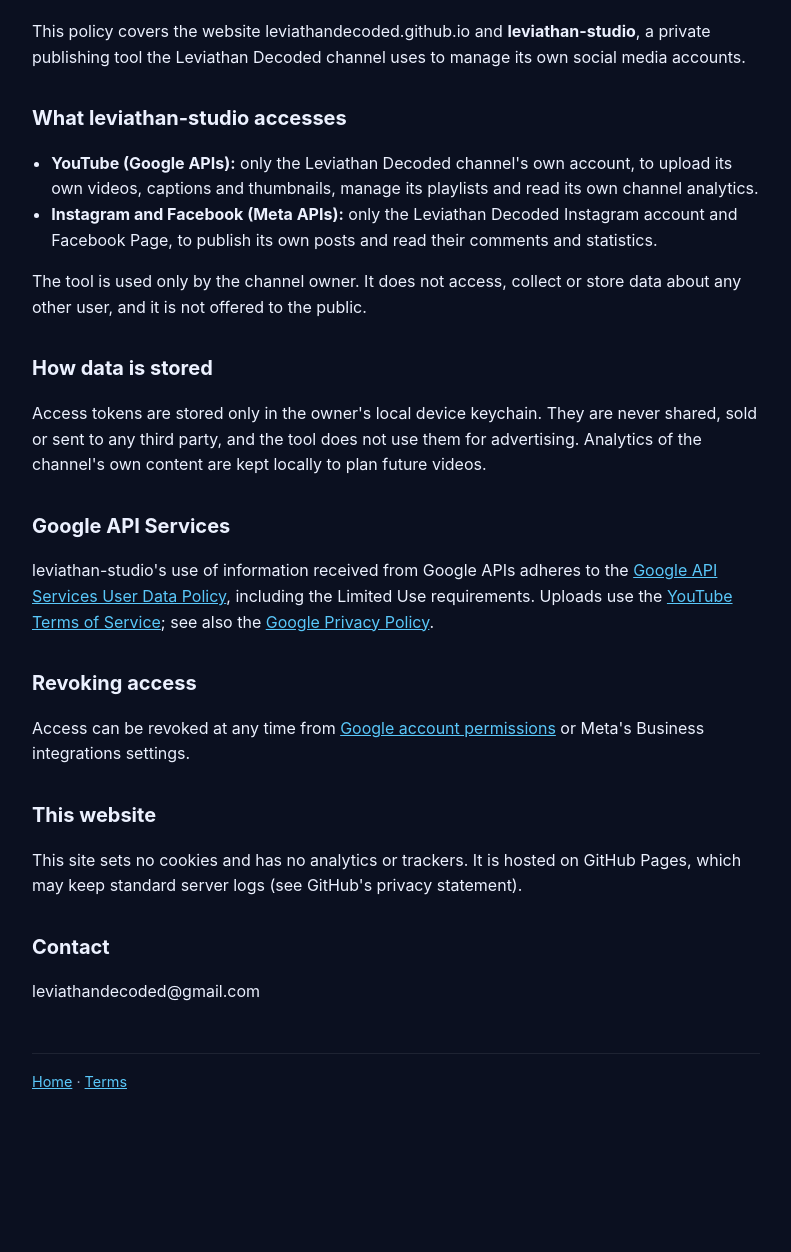
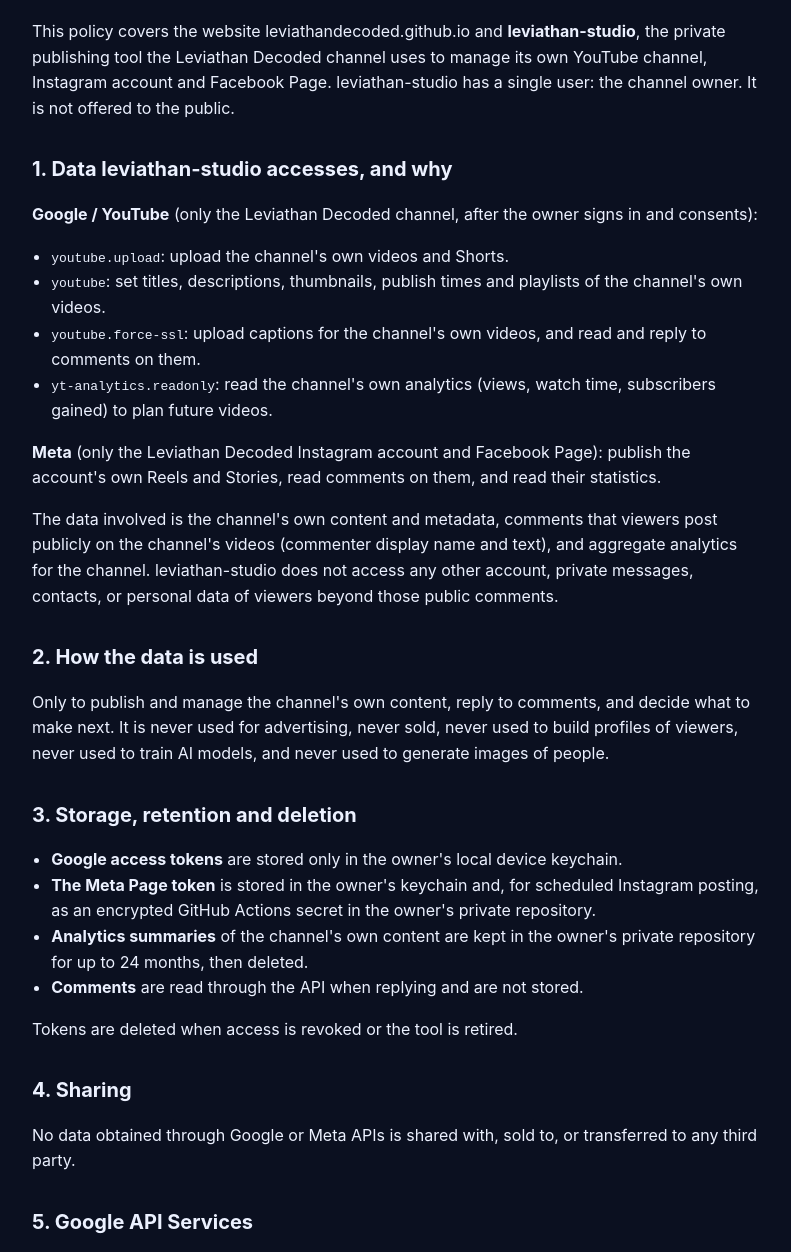
Before and after one commit to leviathandecoded/leviathandecoded.github.io, a plain HTML site: page privacy.html in a window 1280 px wide. Shown: the part 131-1383 px from the top of the page, without its empty margins (244-1035 px from the left). Before the commit the page ends 1288 px from the top, so only its background shows below. Drawn offline with Linux system fonts and the light colour scheme.

Commit message:
Add files via upload

```diff
--- a/privacy.html
+++ b/privacy.html
@@ -1,14 +1,35 @@
 <!doctype html><html lang="en"><head><meta charset="utf-8"><meta name="viewport" content="width=device-width,initial-scale=1">
 <title>Privacy Policy · Leviathan Decoded</title><link rel="icon" href="logo.png"><link rel="stylesheet" href="style.css"></head><body><main>
-<header><img src="logo.png" alt=""><div><h1>Privacy <span>Policy</span></h1><p class="tag">Last updated: 22 November 2026</p></div></header>
-<p>This policy covers the website leviathandecoded.github.io and <b>leviathan-studio</b>, a private publishing tool the Leviathan Decoded channel uses to manage its own social media accounts.</p>
-<h2>What leviathan-studio accesses</h2><ul>
-<li><b>YouTube (Google APIs):</b> only the Leviathan Decoded channel's own account, to upload its own videos, captions and thumbnails, manage its playlists and read its own channel analytics.</li>
-<li><b>Instagram and Facebook (Meta APIs):</b> only the Leviathan Decoded Instagram account and Facebook Page, to publish its own posts and read their comments and statistics.</li></ul>
-<p>The tool is used only by the channel owner. It does not access, collect or store data about any other user, and it is not offered to the public.</p>
-<h2>How data is stored</h2><p>Access tokens are stored only in the owner's local device keychain. They are never shared, sold or sent to any third party, and the tool does not use them for advertising. Analytics of the channel's own content are kept locally to plan future videos.</p>
-<h2>Google API Services</h2><p>leviathan-studio's use of information received from Google APIs adheres to the <a href="https://developers.google.com/terms/api-services-user-data-policy">Google API Services User Data Policy</a>, including the Limited Use requirements. Uploads use the <a href="https://www.youtube.com/t/terms">YouTube Terms of Service</a>; see also the <a href="https://policies.google.com/privacy">Google Privacy Policy</a>.</p>
-<h2>Revoking access</h2><p>Access can be revoked at any time from <a href="https://myaccount.google.com/permissions">Google account permissions</a> or Meta's Business integrations settings.</p>
-<h2>This website</h2><p>This site sets no cookies and has no analytics or trackers. It is hosted on GitHub Pages, which may keep standard server logs (see GitHub's privacy statement).</p>
-<h2>Contact</h2><p>leviathandecoded@gmail.com</p>
+<header><img src="logo.png" alt=""><div><h1>Privacy <span>Policy</span></h1><p class="tag">Last updated: 25 November 2026</p></div></header>
+<p>This policy covers the website leviathandecoded.github.io and <b>leviathan-studio</b>, the private publishing tool the Leviathan Decoded channel uses to manage its own YouTube channel, Instagram account and Facebook Page. leviathan-studio has a single user: the channel owner. It is not offered to the public.</p>
+
+<h2>1. Data leviathan-studio accesses, and why</h2>
+<p><b>Google / YouTube</b> (only the Leviathan Decoded channel, after the owner signs in and consents):</p><ul>
+<li><code>youtube.upload</code>: upload the channel's own videos and Shorts.</li>
+<li><code>youtube</code>: set titles, descriptions, thumbnails, publish times and playlists of the channel's own videos.</li>
+<li><code>youtube.force-ssl</code>: upload captions for the channel's own videos, and read and reply to comments on them.</li>
+<li><code>yt-analytics.readonly</code>: read the channel's own analytics (views, watch time, subscribers gained) to plan future videos.</li></ul>
+<p><b>Meta</b> (only the Leviathan Decoded Instagram account and Facebook Page): publish the account's own Reels and Stories, read comments on them, and read their statistics.</p>
+<p>The data involved is the channel's own content and metadata, comments that viewers post publicly on the channel's videos (commenter display name and text), and aggregate analytics for the channel. leviathan-studio does not access any other account, private messages, contacts, or personal data of viewers beyond those public comments.</p>
+
+<h2>2. How the data is used</h2>
+<p>Only to publish and manage the channel's own content, reply to comments, and decide what to make next. It is never used for advertising, never sold, never used to build profiles of viewers, never used to train AI models, and never used to generate images of people.</p>
+
+<h2>3. Storage, retention and deletion</h2><ul>
+<li><b>Google access tokens</b> are stored only in the owner's local device keychain.</li>
+<li><b>The Meta Page token</b> is stored in the owner's keychain and, for scheduled Instagram posting, as an encrypted GitHub Actions secret in the owner's private repository.</li>
+<li><b>Analytics summaries</b> of the channel's own content are kept in the owner's private repository for up to 24 months, then deleted.</li>
+<li><b>Comments</b> are read through the API when replying and are not stored.</li></ul>
+<p>Tokens are deleted when access is revoked or the tool is retired.</p>
+
+<h2>4. Sharing</h2>
+<p>No data obtained through Google or Meta APIs is shared with, sold to, or transferred to any third party.</p>
+
+<h2>5. Google API Services</h2><p>leviathan-studio's use and transfer of information received from Google APIs adheres to the <a href="https://developers.google.com/terms/api-services-user-data-policy">Google API Services User Data Policy</a>, including the Limited Use requirements. The app uses YouTube API Services; by using them you agree to the <a href="https://www.youtube.com/t/terms">YouTube Terms of Service</a>, and the <a href="https://policies.google.com/privacy">Google Privacy Policy</a> applies.</p>
+
+<h2>6. Revoking access</h2><p>Access can be revoked at any time from <a href="https://myaccount.google.com/permissions">Google account permissions</a> or Meta's Business integrations settings. Revoking stops all access immediately.</p>
+
+<h2>7. This website</h2><p>This site needs no login, sets no cookies and has no analytics or trackers. It is hosted on GitHub Pages, which may keep standard server logs (see GitHub's privacy statement).</p>
+
+<h2>8. Contact</h2><p>Questions or deletion requests: leviathandecoded@gmail.com</p>
 <footer><a href="index.html">Home</a> · <a href="terms.html">Terms</a></footer></main></body></html>
```
Also changed, not shown: index.html (+7 -0 lines).
